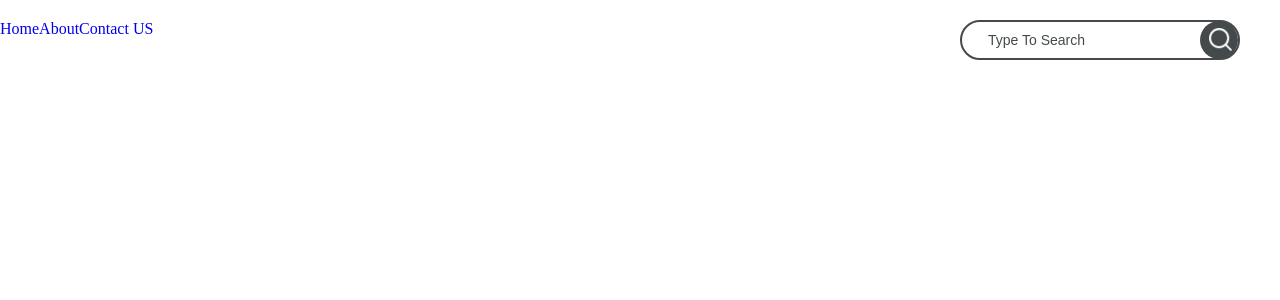
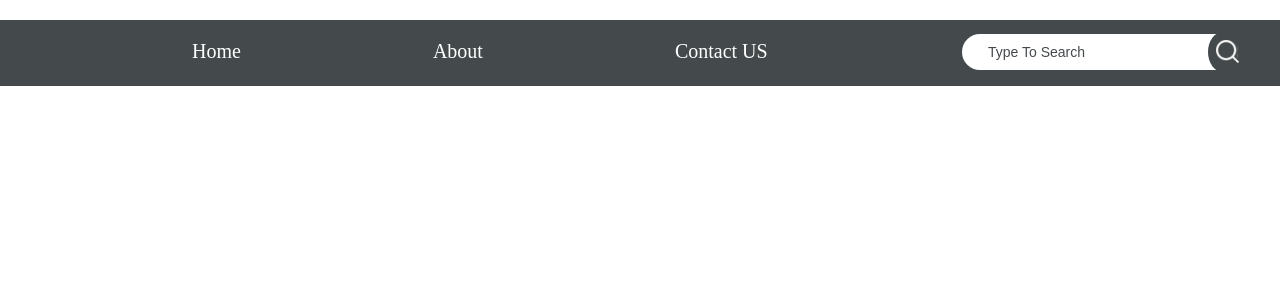
Before and after one commit to AJTimePyro/manga-web, a Flask app: page / in a window 1280 px wide. Shown: the top 300 px of the page. Run offline with Flask 2, Linux system fonts and the light colour scheme.

Commit message:
improved menu bar

```diff
--- a/static/css/main.css
+++ b/static/css/main.css
@@ -13,10 +13,15 @@ body{
     display: flex;
     margin-top: 20px;
     padding-bottom: 23px;
+    background: var(--searchbox);
 }
 
 #menubar a{
     text-decoration: none;
+    margin-top: 20px;
+    margin-inline-start: 15%;
+    color: white;
+    font-size: 20px;
 }
 
 #search-box{
@@ -28,6 +33,7 @@ body{
     width: 100%;
     max-width: 20%;
     padding-left: 20px;
+    margin-top: 12px;
     background: white;
     border: 2px solid var(--searchbox);
     border-radius: 60px;
@@ -45,8 +51,8 @@ body{
     border: 0;
     background: var(--searchbox);
     border-radius: 50%;
-    width: 38px;
-    height: 38px;
+    width: 30px;
+    height: 40px;
     cursor: pointer;
 }
 
@@ -57,3 +63,7 @@ body{
 ::placeholder{
     color: var(--searchbox);
 }
+
+@media (max-width: 1024px){
+
+}
--- a/templates/base.html
+++ b/templates/base.html
@@ -14,7 +14,7 @@
                 <a href="/about">About</a>
                 <a href="/contact">Contact US</a>
                 <div id="search-box">
-                    <input type="text" name="" placeholder="Type To Search" id="">
+                    <input type="text" name="" placeholder="Type To Search">
                     <button>
                         <img src="{{ url_for('static', filename = 'icons/search.png') }}" alt="">
                     </button>
```
